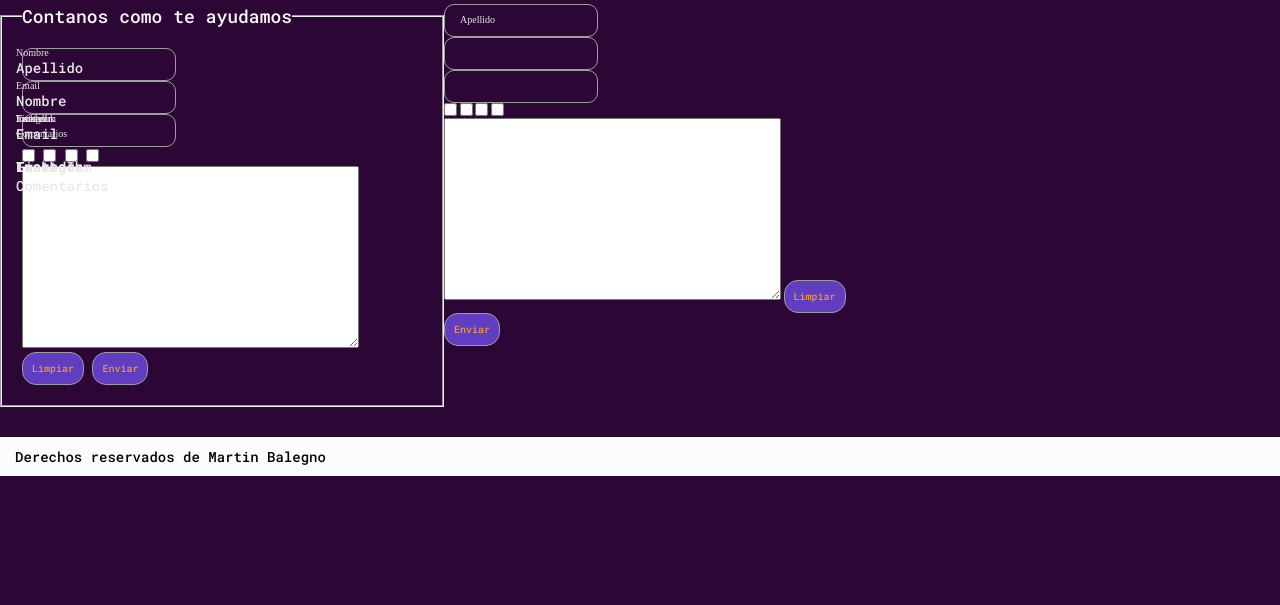
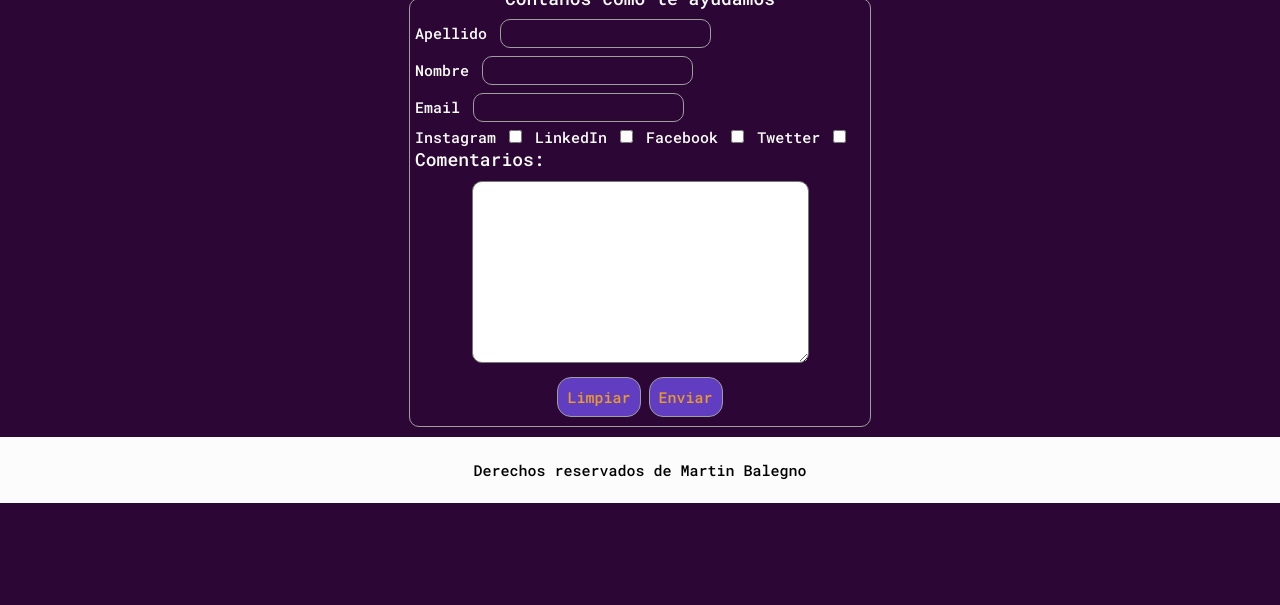
Before and after one commit to balegno/repoprueba, a plain HTML site: page pages/contacto.html in a window 1280 px wide. Shown: the part 195-800 px from the top of the page. Drawn offline with Linux system fonts and the light colour scheme.

Commit message:
arregle algunas cositas y creo que va quedando mejor!

```diff
--- a/css/style.css
+++ b/css/style.css
@@ -21,12 +21,14 @@ h1 {
     font-size: 4rem;
     color: #fcfcfc;
     font-family: 'Roboto Mono', monospace;
+    text-align: center;
 }
 
 h2 {
     font-size: 3rem;
     color: #fcfcfc;
     font-family: 'Roboto Mono', monospace;
+    text-align: center;
 }
 
 h3 {
@@ -39,6 +41,12 @@ p {
     font-size: 2rem;
     color: #fcfcfc;
     font-family: 'Montserrat', sans-serif;
+    text-align: center;
+    margin: 1rem;
+}
+
+.pie {
+
 }
 
 .banner {
@@ -111,6 +119,8 @@ p {
 }
 
 /* DESTOP FIRST*/
+
+
 /*GRILLA PRINCIPAL*/
 
 #grilla {
@@ -236,45 +246,70 @@ p {
 
 /*CONTACTO*/
 
-#contacto {
-    grid-area: productos;
-
-}
 
 #contacto h2 {
     text-align: center;
     margin: 2rem;
 }
 
-#form {
-    grid-area: banner;
+#formu {
     display: flex;
+    flex-direction: column;
+    align-items: center;
+
 }
+
 
 .fiel {
     font-family: 'Roboto Mono', monospace;
     font-size: 1.4rem;
-    width: 40rem;
+    width: 45rem;
     padding: 2rem;
+    border: solid 1.5px #9e9e9e;
+    border-radius: 1rem;
+    background: none;
+    padding: .5rem;
+    font-size: 1.5rem;
+    color: #f5f5f5;
 }
 
-.leg-conta div {
-    gap: 1rem;
+.comen {
+    margin: 1rem;
+    display: flex;
+    justify-content: center;
 }
+
+#comentarios{
+    border-radius: 1rem;
+    /* margin: 2rem 5rem; */
+}
+
 
 .leg-conta {
     font-family: 'Roboto Mono', monospace;
     font-size: 1.8rem;
+    text-align: center;
 }
 
-.boton {
-    align-items: center;
+input{
+    border: solid 1.5px #9e9e9e;
+    border-radius: 1rem;
+    background: none;
+    padding: .5rem;
+    font-size: 1.5rem;
+    color: #f5f5f5;
+    margin: .4rem;
 }
 
+.coment {
+    font-size: 1.8rem;
+}
 
-
-
-
+.bot {
+    display: flex;
+    flex-direction: row;
+    justify-content: center;
+}
 
 /*FIN CONTACTO*/
 
@@ -285,52 +320,26 @@ p {
 
 /*FIN NOSOTROS*/
 
+
+/* PORFOLIO */
+
+
+
+/* FIN PORFOLIO */
+
+
 /*FOOTER*/
 
 #footer {
     grid-area: footer;
+    margin-top: 1rem;
+    background-color: #fcfcfc;
+    padding: 1.3rem;
 }
 
 #footer p {
-    margin-top: 3rem;
     color: black;
     font-family: 'Roboto Mono', monospace;
-    font-size: 1.4rem;
-    background-color: #fcfcfc;
-    padding: 1rem 1.5rem;
+    font-size: 1.5rem;
 }
-
-
 /*FOOTER*/
-
-
-.animdiv {
-    position: relative;
-}
-input{
-    border: solid 1.5px #9e9e9e;
-    border-radius: 1rem;
-    background: none;
-    padding: 1rem;
-    font-size: 1rem;
-    color: #f5f5f5;
-    transition: 150ms cubic-bezier(0.4, 0, 0.2, 1);
-}
-label {
-    position: absolute;
-    left: 16px;
-    color: #e8e8e8;
-    pointer-events: none;
-    transform: translateY(1rem);
-    transition: 150ms cubic-bezier(0.4, 0, 0.2, 1);
-}
-input:focus {
-    outline: none;
-    border: 1.5px solid #1a73e8;
-}
-input:docus ~ label {
-    transform: translateY(-50%) scale(0.8);
-    background-color: #020e26;
-    padding: 0 0.2em;
-    color: #2196f3;
-}
--- a/pages/contacto.html
+++ b/pages/contacto.html
@@ -14,9 +14,9 @@
   <link rel="stylesheet" href="../css/style.css">
   <title>ViewT-Full</title>
 </head>
-<body id="grilla">
+<body>
     <header id="header-flex">
-      <img src="../img/logo.png" alt="Logo ViewT-Full" class="logo">
+      <a href="../index.html"><img src="../img/logo.png" alt="Logo ViewT-Full" class="logo"></a>
       <nav id="navegacion">
         <ul class="lista-navegacion">
           <li><a href="../index.html">Home</a></li>
@@ -33,7 +33,7 @@
     </section>
 
 
-    <section id="fieel">
+    <section>
       <form id="formu">
         <fieldset class="fiel">
           <legend class="leg-conta">
@@ -73,57 +73,16 @@
           <label for="twet">Twetter</label>
           <input type="checkbox" name="twet" id="twet">
         </div>
-        <label class="coment" for="comentarios">Comentarios</label>
+        <label class="coment" for="comentarios">Comentarios:</label>
+        <div class="comen">
         <textarea name="comentarios" id="comentarios" cols="40" rows="12" maxlength="300"></textarea>
-
-        <input class="boton" type="reset" value="Limpiar">
-        <input class="boton" type="submit" value="Enviar">
-      </fieldset>
-      </form>
-    </section>
-
-
-
-    <section>
-      <form>
-        <div class="animdiv">
-            <label for="apellido">Apellido</label>
-            <input type="text" name="apellido" id="apellido" required>
-          </div>
-
-          <div>
-            <label for="nombre">Nombre</label>
-            <input type="text" name="nombre" id="nombre" required>
-          </div>
-
-          <div>
-            <label for="email">Email</label>
-            <input type="email" name="email" id="email" required>
         </div>
 
-        <div>
-          <label for="insta">Instagram</label>
-          <input type="checkbox" name="insta" id="insta">
-
-
-
-          <label for="linkedin">LinkedIn</label>
-          <input type="checkbox" name="linkedin" id="linkedin">
-
-
-
-          <label for="face">Facebook</label>
-          <input type="checkbox" name="face" id="face">
-
-
-          <label for="twet">Twetter</label>
-          <input type="checkbox" name="twet" id="twet">
+        <div class="bot">
+          <input class="boton" type="reset" value="Limpiar">
+          <input class="boton" type="submit" value="Enviar">
         </div>
-        <label class="coment" for="comentarios">Comentarios</label>
-        <textarea name="comentarios" id="comentarios" cols="40" rows="12" maxlength="300"></textarea>
-
-        <input class="boton" type="reset" value="Limpiar">
-        <input class="boton" type="submit" value="Enviar">
+      </fieldset>
       </form>
     </section>
 
```
Also changed, not shown: index.html (+2 -2 lines), pages/nosotros.html (+7 -7 lines), pages/porfolio.html (+2 -2 lines), pages/servicios.html (+2 -2 lines).
